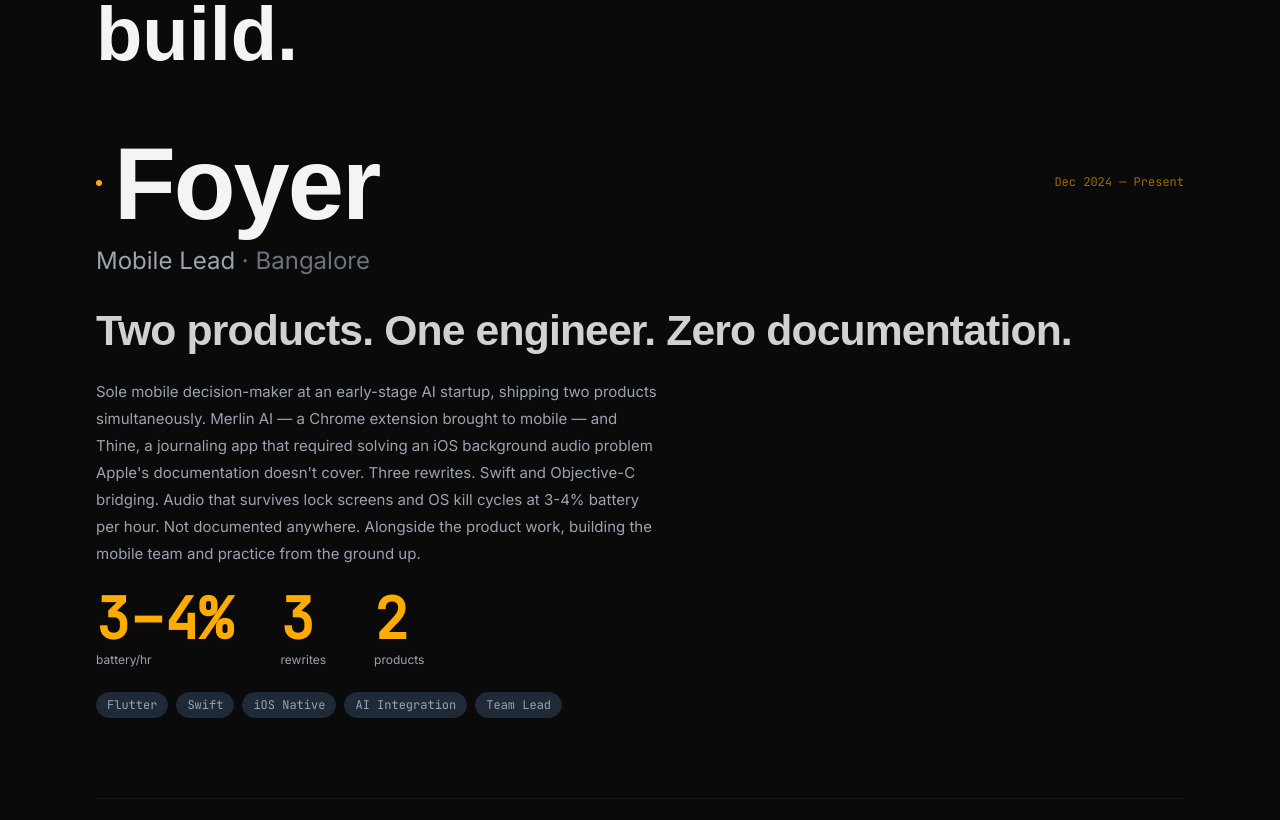
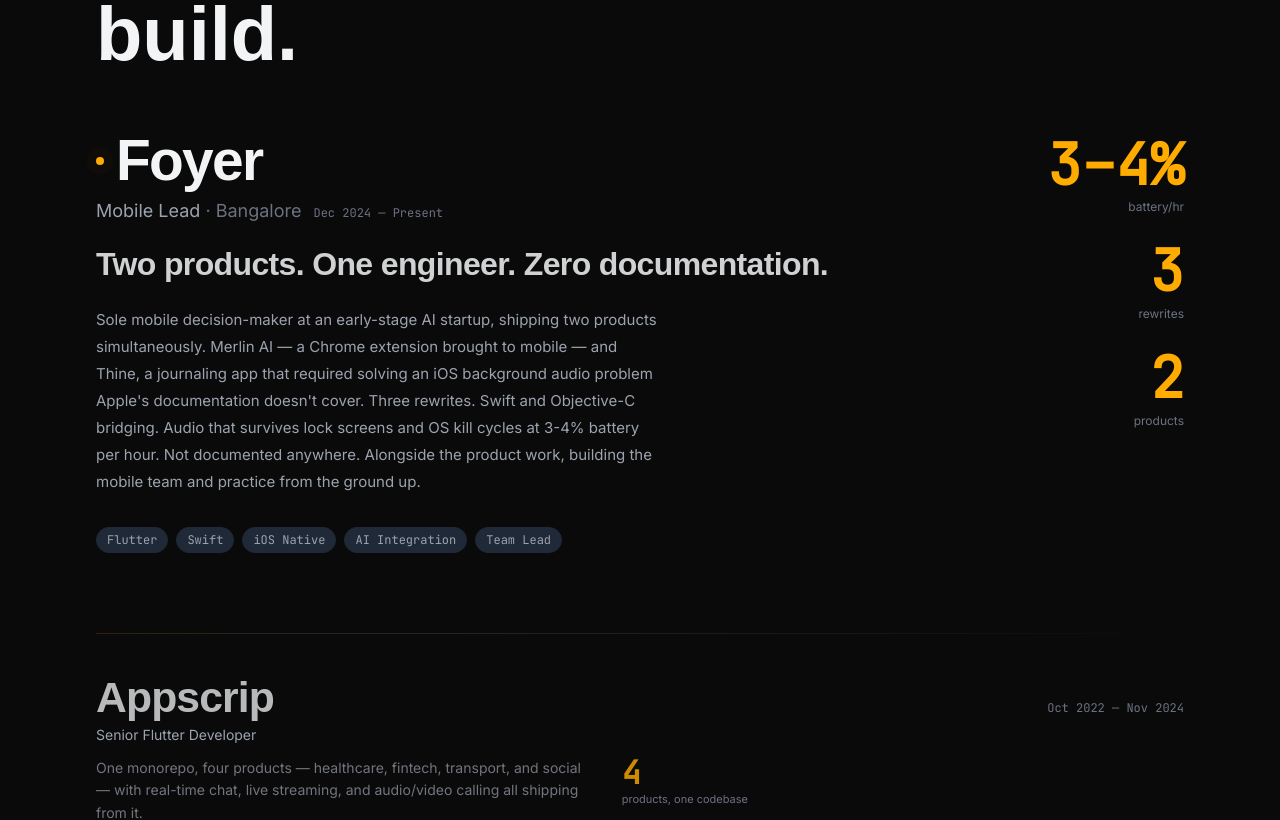
Before and after one commit to Jatin5120/portfolio, a React (Vite) app: page / in a window 1280 px wide. Shown: the part 1020-1840 px from the top of the page. Built offline with nearby package versions, Linux system fonts and the light colour scheme; a web font is replaced by a local one.

Commit message:
feat: foyer card two-column layout with metrics right column

```diff
--- a/src/sections/Work.tsx
+++ b/src/sections/Work.tsx
@@ -13,6 +13,16 @@
 const itemVariants = {
   hidden: { opacity: 0, y: 16 },
   visible: { opacity: 1, y: 0, transition: { duration: 0.55, ease: EASE_OUT_EXPO } },
+}
+
+const metricsContainerVariants = {
+  hidden: {},
+  visible: { transition: { staggerChildren: 0.12, delayChildren: 0.15 } },
+}
+
+const metricVariants = {
+  hidden: { opacity: 0, y: 12 },
+  visible: { opacity: 1, y: 0, transition: { duration: 0.5, ease: EASE_OUT_EXPO } },
 }
 
 // ─── Work Section ────────────────────────────────────────────────────────────
@@ -41,59 +51,46 @@
           </h2>
         </motion.div>
 
-        {/* ── Foyer — current role, no card ──────────────────────────── */}
-        <motion.div variants={itemVariants} className="mb-14 lg:mb-20">
-          {/* Company name — the visual anchor */}
-          <div className="flex items-baseline justify-between gap-4 mb-1">
-            <div className="flex items-center gap-3">
-              <span className="inline-block w-1.5 h-1.5 rounded-sm bg-primary shrink-0" aria-hidden="true" />
-              <h3 className="font-heading font-bold text-4xl lg:text-5xl text-heading tracking-tight leading-none">
+        {/* ── Foyer — current role, two-column layout ─────────────────── */}
+        <motion.div
+          variants={itemVariants}
+          className="grid grid-cols-1 lg:grid-cols-[1fr_200px] gap-x-16 mb-16 lg:mb-20"
+        >
+          {/* Left column — narrative */}
+          <div>
+            {/* Company name + pulse */}
+            <div className="flex items-center gap-3 mb-2">
+              <span className="relative flex items-center justify-center shrink-0" aria-hidden="true">
+                <span className="absolute w-3.5 h-3.5 rounded-full bg-primary/30 animate-ping" style={{ animationDuration: '2s' }} />
+                <span className="relative w-2 h-2 rounded-full bg-primary" />
+              </span>
+              <h3 className="font-heading font-bold text-2xl lg:text-3xl text-heading tracking-tighter leading-none">
                 {foyer.company}
               </h3>
             </div>
-            <span className="font-mono text-xs text-primary/60 whitespace-nowrap hidden sm:block">
-              {foyer.duration}
-            </span>
-          </div>
 
-          {/* Role + mobile date */}
-          <div className="flex items-baseline justify-between gap-4 mt-2 mb-6">
-            <p className="text-secondary text-lg font-body">
+            {/* Role + location + date */}
+            <p className="text-secondary text-base font-body mb-5">
               {foyer.role}
               {foyer.location && (
                 <span className="text-tertiary"> · {foyer.location}</span>
               )}
-            </p>
-            <span className="font-mono text-xs text-primary/60 whitespace-nowrap sm:hidden">
+              <span className="font-mono text-xs text-tertiary ml-3">
                 {foyer.duration}
               </span>
-          </div>
+            </p>
 
             {/* Tagline */}
             {foyer.tagline && (
-            <p className="font-heading font-semibold text-xl lg:text-2xl text-heading/85 tracking-tight leading-snug mb-5">
+              <p className="font-heading font-semibold text-lg lg:text-xl text-heading/85 tracking-tight leading-snug mb-5">
                 {foyer.tagline}
               </p>
             )}
 
             {/* Description */}
-          <p className="text-secondary text-[15px] leading-[1.8] max-w-[60ch] mb-6">
+            <p className="text-secondary text-[15px] leading-[1.8] max-w-[60ch] mb-8">
               {foyer.description}
             </p>
-
-          {/* Metrics — inline, no panel */}
-          {foyer.metrics && foyer.metrics.length > 0 && (
-            <div className="flex flex-wrap gap-8 lg:gap-12 mb-6">
-              {foyer.metrics.map((m) => (
-                <div key={m.label}>
-                  <span className="font-mono font-bold text-2xl lg:text-3xl text-primary leading-none block">
-                    {m.value}
-                  </span>
-                  <p className="text-secondary text-xs mt-1">{m.label}</p>
-                </div>
-              ))}
-            </div>
-          )}
 
             {/* Skills */}
             <div className="flex flex-wrap gap-2">
@@ -101,11 +98,39 @@
                 <TechTag key={skill}>{skill}</TechTag>
               ))}
             </div>
+          </div>
+
+          {/* Right column — metrics (proof points) */}
+          {foyer.metrics && foyer.metrics.length > 0 && (
+            <motion.div
+              variants={prefersReduced ? undefined : metricsContainerVariants}
+              className="flex flex-row lg:flex-col gap-8 lg:gap-7 lg:items-end lg:pt-1 mt-8 lg:mt-0"
+            >
+              {foyer.metrics.map((m) => (
+                <motion.div
+                  key={m.label}
+                  variants={prefersReduced ? undefined : metricVariants}
+                  className="lg:text-right"
+                >
+                  <span className="font-mono font-bold text-2xl lg:text-3xl text-primary leading-none block">
+                    {m.value}
+                  </span>
+                  <p className="text-tertiary text-xs mt-1.5">{m.label}</p>
+                </motion.div>
+              ))}
+            </motion.div>
+          )}
         </motion.div>
 
-        {/* ── Separator ──────────────────────────────────────────────── */}
+        {/* ── Separator — gradient with orange tint ────────────────────── */}
         <motion.div variants={itemVariants}>
-          <div className="h-px bg-subtle/50" aria-hidden="true" />
+          <div
+            className="h-px"
+            aria-hidden="true"
+            style={{
+              background: 'linear-gradient(to right, rgb(255 171 0 / 0.15) 0%, rgb(55 65 81 / 0.5) 30%, transparent 100%)',
+            }}
+          />
         </motion.div>
 
         {/* ── Past roles — editorial rows ─────────────────────────────── */}
```
Also changed, not shown: 1 other file (tests, documents, lock files or other folders). Lines whose indentation alone changed are shown as unchanged.
